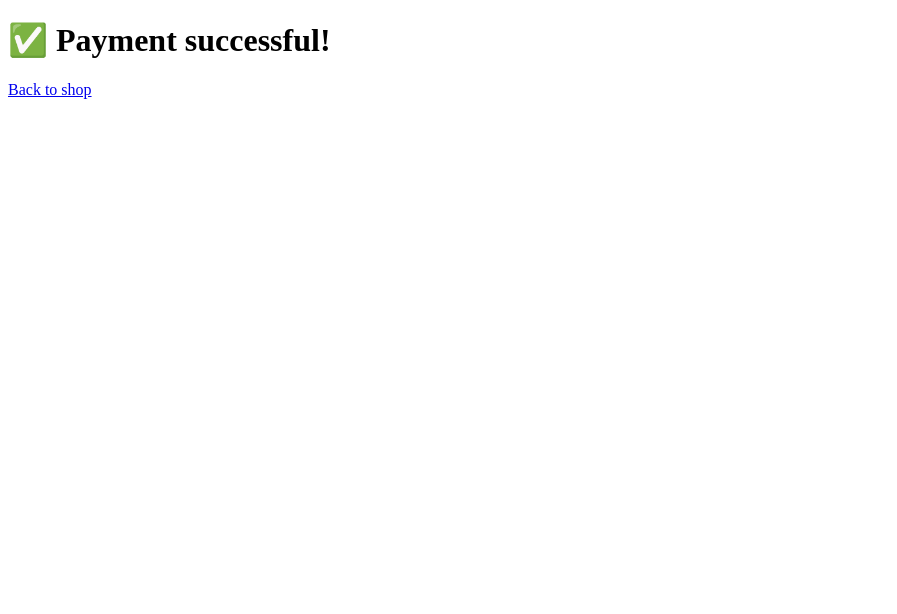
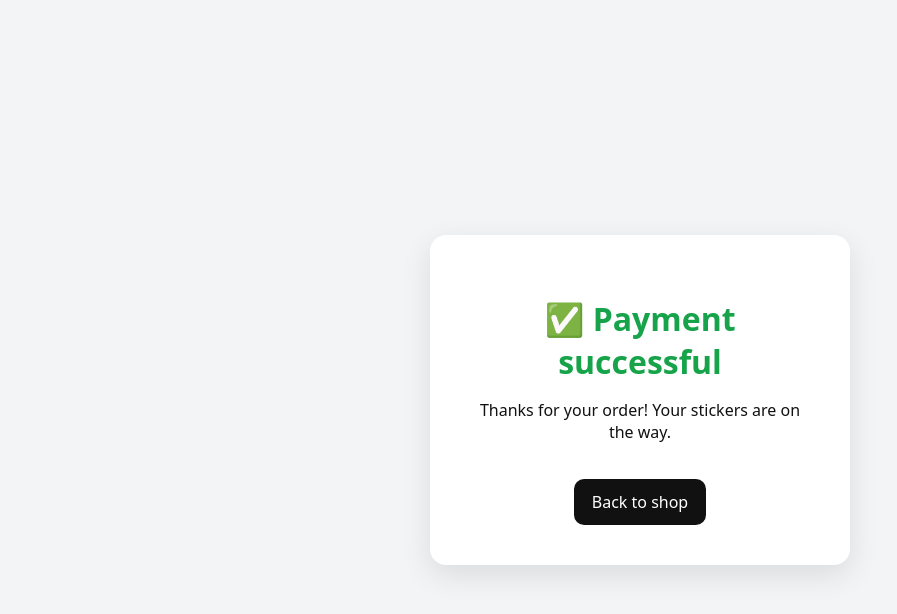
Before and after one commit to JamesWongGames/Stick--Em-Up, a website: page success.html in a window 1280 px wide. Shown: the whole page, without its empty margins (0-897 px from the left). Drawn offline with Linux system fonts and the light colour scheme.

Commit message:
Handle Payment stuff

```diff
--- a/style.css
+++ b/style.css
@@ -728,3 +728,51 @@ body {
     overflow-x: hidden;
   }
 }
+/* ===== STATUS PAGES ===== */
+
+.status-page {
+  margin: 0;
+  font-family: system-ui, Arial, sans-serif;
+  display: flex;
+  justify-content: center;
+  align-items: center;
+  height: 100vh;
+  background: #f3f4f6;
+}
+
+.status-card {
+  background: white;
+  padding: 40px;
+  border-radius: 16px;
+  text-align: center;
+  box-shadow: 0 10px 30px rgba(0,0,0,0.1);
+  width: 90%;
+  max-width: 420px;
+}
+
+.status-card h1 {
+  margin-bottom: 10px;
+}
+
+.status-page.success h1 {
+  color: #16a34a;
+}
+
+.status-page.cancel h1 {
+  color: #dc2626;
+}
+
+.status-btn {
+  display: inline-block;
+  margin-top: 20px;
+  padding: 12px 18px;
+  background: #111;
+  color: white;
+  text-decoration: none;
+  border-radius: 10px;
+  transition: 0.2s;
+}
+
+.status-btn:hover {
+  opacity: 0.8;
+}
--- a/success.html
+++ b/success.html
@@ -2,10 +2,18 @@
 <html lang="en">
 <head>
   <meta charset="UTF-8">
-  <title>Success</title>
+  <title>Payment Success</title>
+  <link rel="stylesheet" href="style.css">
 </head>
-<body>
-  <h1>✅ Payment successful!</h1>
-  <a href="/">Back to shop</a>
+
+<body class="status-page success">
+
+  <div class="status-card">
+    <h1>✅ Payment successful</h1>
+    <p>Thanks for your order! Your stickers are on the way.</p>
+
+    <a href="index.html" class="status-btn">Back to shop</a>
+  </div>
+
 </body>
 </html>
```
Also changed, not shown: api/create-checkout-session.js (+23 -6 lines), cancel.html (+11 -3 lines).
